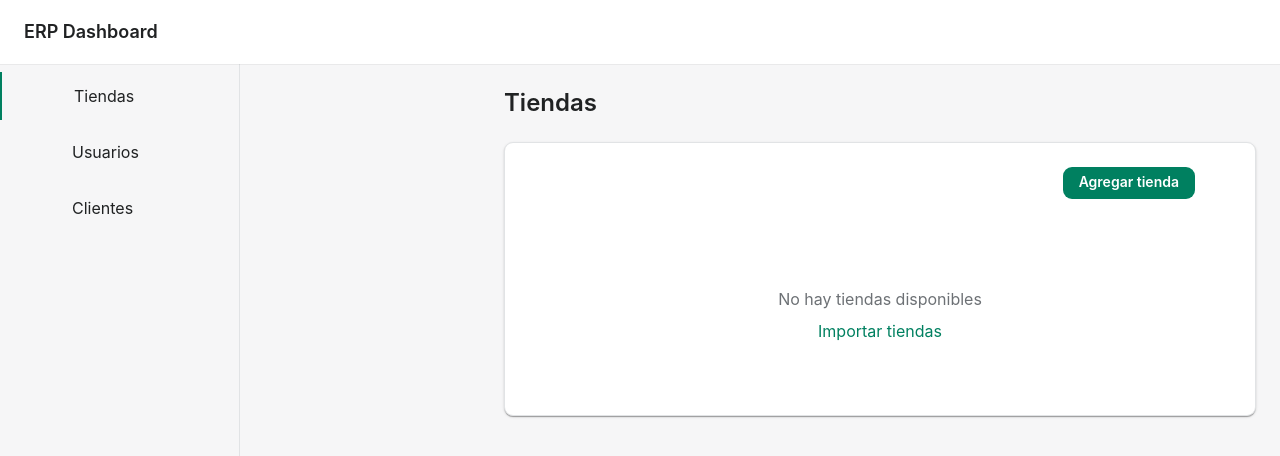
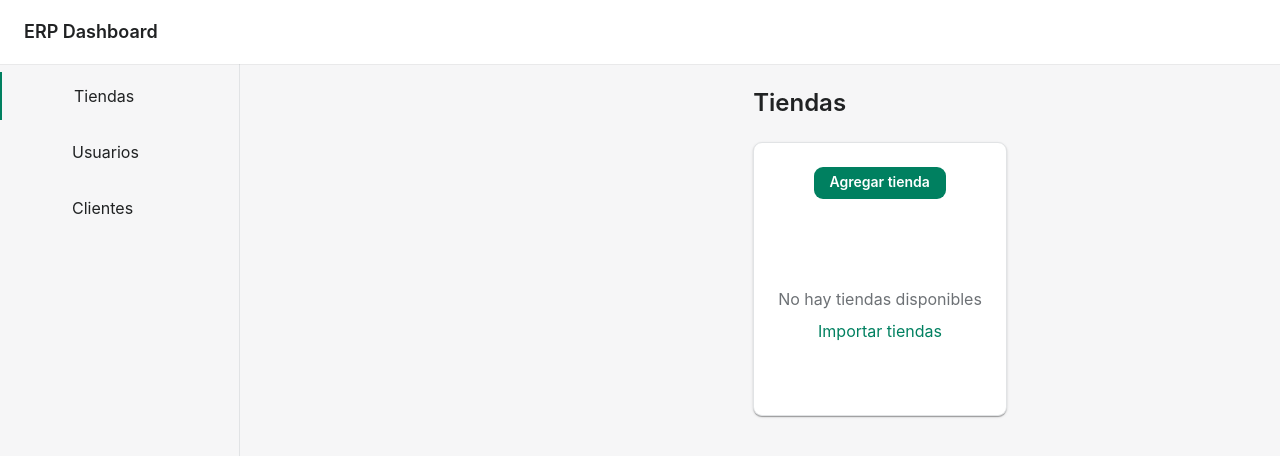
Before and after one commit to alejingutierrez/PiliERP, a React (Create React App) app in the folder frontend/: page /tiendas in a window 1280 px wide. Shown: the top 456 px of the page. Built offline with nearby package versions, Linux system fonts and the light colour scheme; some icons are missing.

Commit message:
Center page content

```diff
--- a/frontend/src/components/Layout.js
+++ b/frontend/src/components/Layout.js
@@ -119,6 +119,9 @@
           p: 3,
           marginLeft: `${drawerWidth}px`,
           animation: 'fadeIn 0.5s ease-in-out',
+          display: 'flex',
+          flexDirection: 'column',
+          alignItems: 'center',
         })}
       >
         <Toolbar /> {/* Necessary for content to be below app bar */}
--- a/frontend/src/templates/Page.js
+++ b/frontend/src/templates/Page.js
@@ -3,7 +3,7 @@
 import AppCard from '../atoms/AppCard';
 
 const Page = ({ title, actions, children }) => (
-  <Box>
+  <Box sx={{ maxWidth: 900, mx: 'auto' }}>
     <Typography variant="h4" component="h1" gutterBottom sx={{ mb: 3 }}>
       {title}
     </Typography>
```
